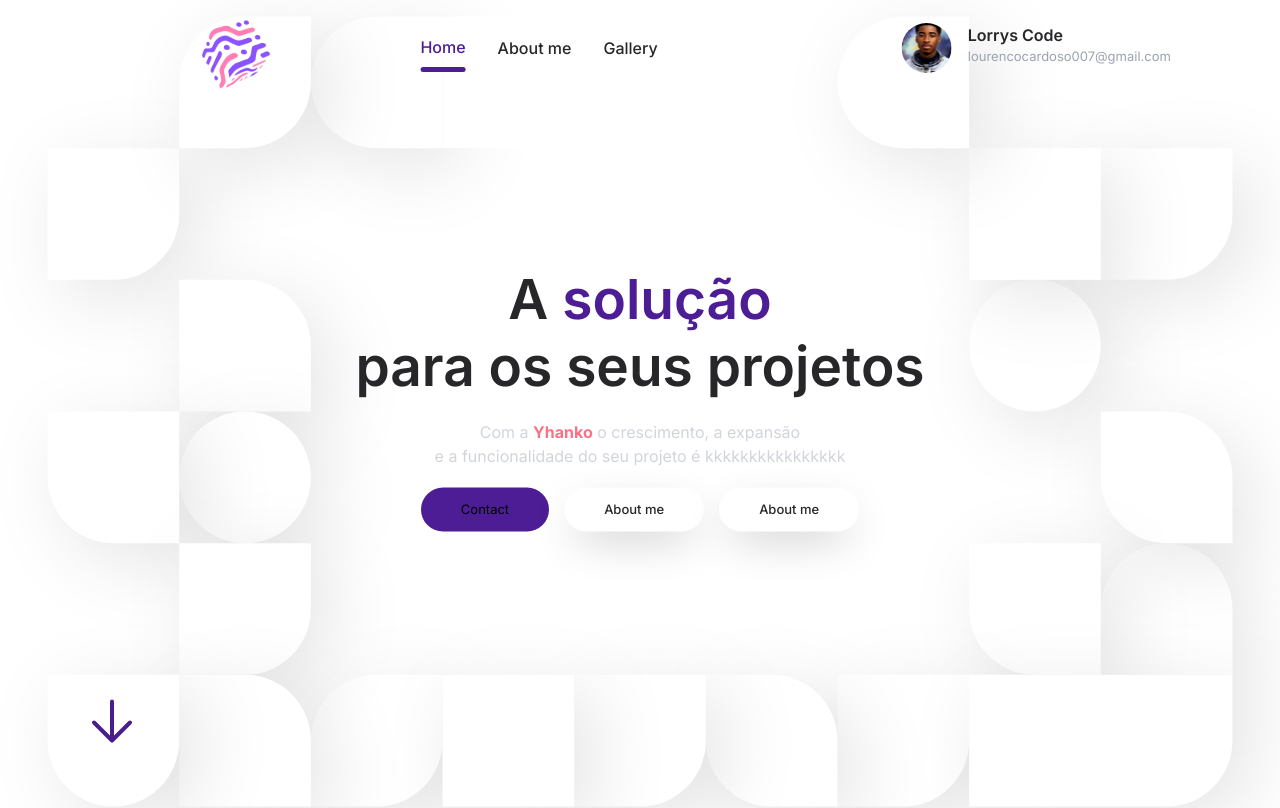
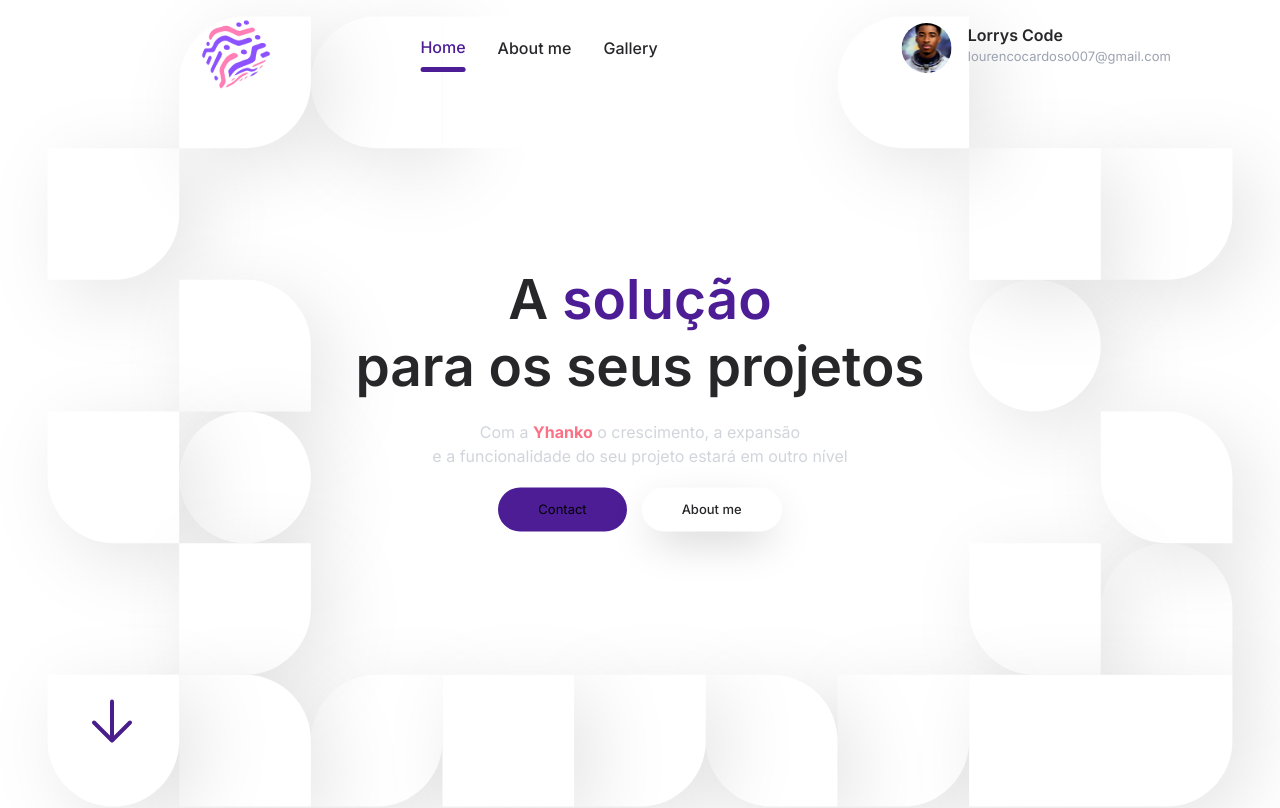
Before and after one commit to Yhanko/yhanko, a Next.js app: page / in a window 1280 px wide. Shown: the top 808 px of the page. Built offline with nearby package versions, Linux system fonts and the light colour scheme.

Commit message:
remove onouther button

```diff
--- a/src/app/page.tsx
+++ b/src/app/page.tsx
@@ -73,7 +73,7 @@ export default function Home() {
 
          <p ref={texPRef} className="text-gray-300 text-center text-[16px]">
           Com a <span className="text-rose-400 font-bold">Yhanko</span> o crescimento, a expansão <br />
-          e a funcionalidade do seu projeto é kkkkkkkkkkkkkkkk
+          e a funcionalidade do seu projeto estará em outro nível
          </p>
          </div>
          <div ref={btnRef}  className="flex gap-[15px]">
@@ -83,9 +83,7 @@ export default function Home() {
           <button className="bg-white px-[40px] text-gray-400 font-medium shadow-[0_15px_45px_-12px_rgba(0,0,0,0.3)] py-[12px] rounded-full text-[13px] text-zinc-800">
             About me
           </button>
-          <button className="bg-white px-[40px] text-gray-400 font-medium shadow-[0_15px_45px_-12px_rgba(0,0,0,0.3)] py-[12px] rounded-full text-[13px] text-zinc-800">
-            About me
-          </button>
+
          </div>
        </div>
        <div className="seta absolute top-[44rem] left-[5rem]">
```
